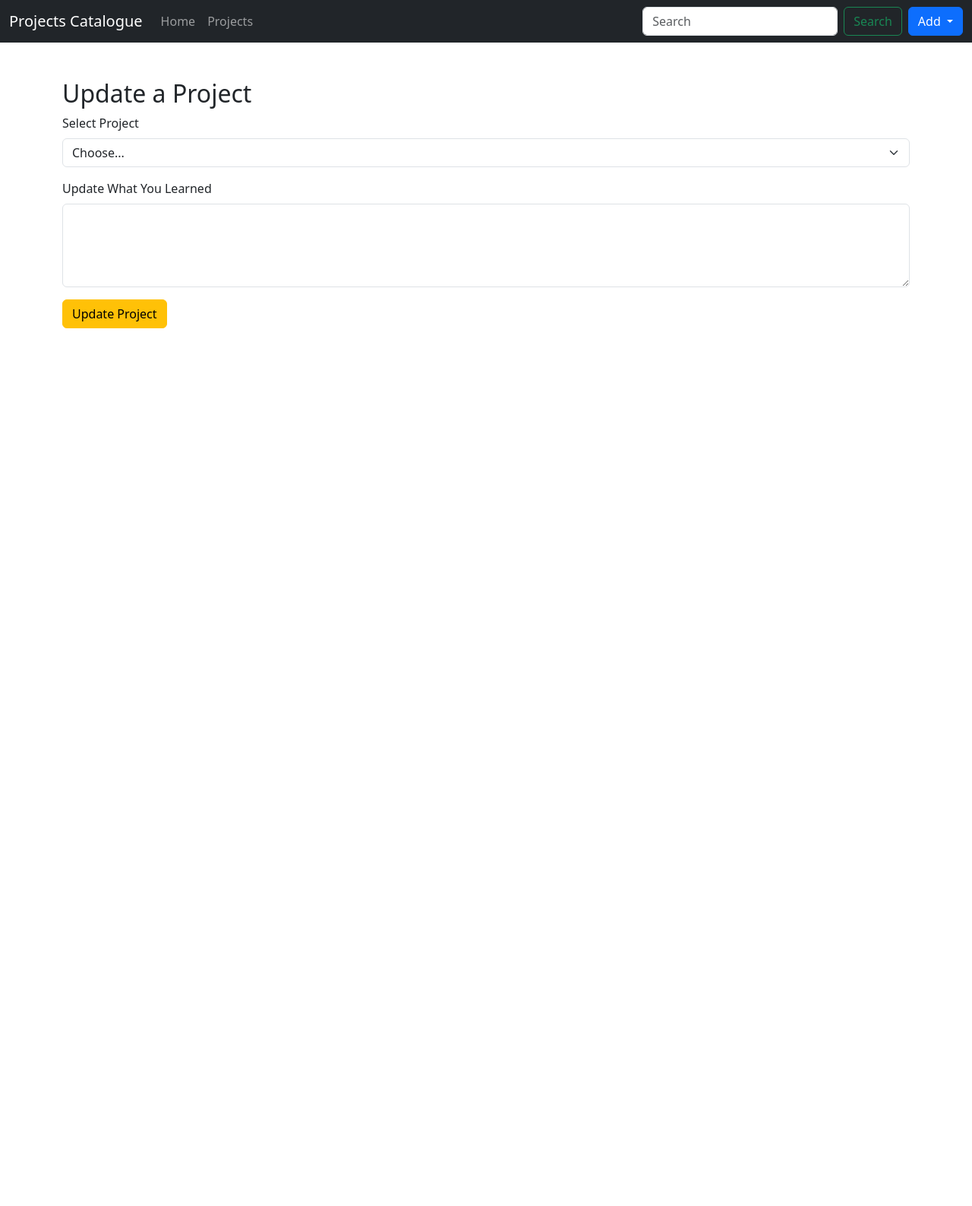
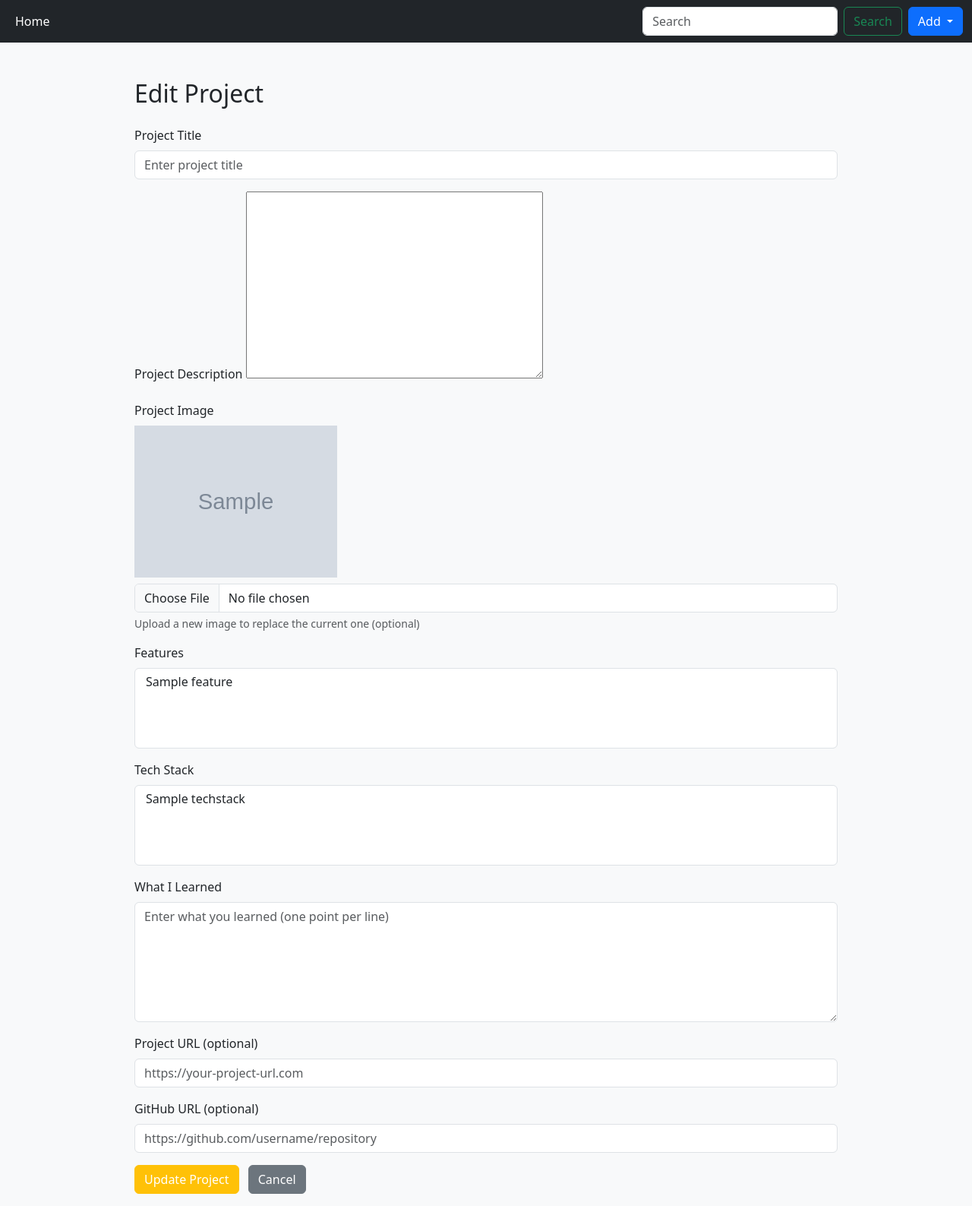
Before and after one commit to shaymk1/projects-catalogue, a Django app: template app/templates/edit.html in a window 1280 px wide. Shown: the whole page at 76% size. Before the commit the page ends 432 px from the top, so only its background shows below. Run offline with Django 5.2, Linux system fonts and the light colour scheme; tables that the repository leaves empty hold one stand-in row (values such as "Sample post"); the template is opened without the code that fills it: values that come from a table or form of the project are taken from there, most other values are stand-ins (such as "Sample title", 1, 10 or a date in 2020); grey boxes marked "Sample" are stand-in pictures; one stand-in notice (Sample message) is shown; data that the repository does not hold is empty; some libraries are stand-ins or nearby versions.

Commit message:
added update/edit views and pages, and pagination to the blog views

```diff
--- a/app/forms.py
+++ b/app/forms.py
@@ -82,6 +82,11 @@ class BlogForm(forms.ModelForm):
                 "placeholder": "https://github.com/username/repository",
             }
         )
+        # Pre-populate learnings field with current learnings (one per line)
+        if self.instance.pk:
+            self.fields["learnings"].initial = "\n".join(
+                learning.description for learning in self.instance.learnings.all()
+            )
 
     def save(self, commit=True):
         instance = super().save(commit=False)
--- a/app/templates/base.html
+++ b/app/templates/base.html
@@ -129,5 +129,17 @@
 		<script src="https://cdn.jsdelivr.net/npm/bootstrap@5.3.0/dist/js/bootstrap.bundle.min.js"></script>
 		<script src="https://code.jquery.com/jquery-3.7.1.min.js"></script>
 		<script src="https://cdn.jsdelivr.net/npm/select2@4.1.0-rc.0/dist/js/select2.min.js"></script>
+		<script>
+			// Fade out all alert messages after 3 seconds
+			setTimeout(function () {
+				var alerts = document.querySelectorAll('.alert');
+				alerts.forEach(function (alert) {
+					alert.classList.add('fade');
+					setTimeout(function () {
+						alert.style.display = 'none';
+					}, 500);
+				});
+			}, 3000);
+		</script>
 	</body>
 </html>
--- a/app/templates/edit.html
+++ b/app/templates/edit.html
@@ -1,64 +1,91 @@
-<!DOCTYPE html>
-<html lang="en">
-<head>
-    <meta charset="UTF-8">
-    <meta name="viewport" content="width=device-width, initial-scale=1.0">
-    <title>Update Project - Projects Catalogue</title>
-    <link href="https://cdn.jsdelivr.net/npm/bootstrap@5.3.0/dist/css/bootstrap.min.css" rel="stylesheet">
-    <link rel="stylesheet" href="static/css/style.css">
-</head>
-<body>
-    <!-- ...existing navbar code... -->
-    <nav class="navbar navbar-expand-lg navbar-dark bg-dark">
-        <div class="container-fluid">
-            <a class="navbar-brand" href="index.html">Projects Catalogue</a>
-            <button class="navbar-toggler" type="button" data-bs-toggle="collapse" data-bs-target="#navbarNav" aria-controls="navbarNav" aria-expanded="false" aria-label="Toggle navigation">
-                <span class="navbar-toggler-icon"></span>
-            </button>
-            <div class="collapse navbar-collapse" id="navbarNav">
-                <ul class="navbar-nav me-auto mb-2 mb-lg-0">
-                    <li class="nav-item">
-                        <a class="nav-link" href="index.html">Home</a>
-                    </li>
-                    <li class="nav-item">
-                        <a class="nav-link" href="projects.html">Projects</a>
-                    </li>
-                </ul>
-                <form class="d-flex me-2" role="search">
-                    <input class="form-control me-2" type="search" placeholder="Search" aria-label="Search">
-                    <button class="btn btn-outline-success" type="submit">Search</button>
+
+    {% extends "base.html" %}
+    {% load static %}
+    {% block content %}
+    <body>
+    <div class="container mt-5">
+        <div class="row justify-content-center">
+            <div class="col-md-10">
+                <h2 class="mb-4">Edit Project</h2>
+                <form method="post" enctype="multipart/form-data">
+                    {% csrf_token %}
+                    {{ form.non_field_errors }}
+
+                    <div class="mb-3">
+                        <label for="{{ form.title.id_for_label }}" class="form-label">Project Title</label>
+                        {{ form.title }}
+                        {% if form.title.help_text %}<div class="form-text">{{ form.title.help_text }}</div>{% endif %}
+                        {{ form.title.errors }}
+                    </div>
+
+                    <div class="mb-3">
+                        <label for="{{ form.content.id_for_label }}" class="form-label">Project Description</label>
+                        {{ form.content }}
+                        {% if form.content.help_text %}<div class="form-text">{{ form.content.help_text }}</div>{% endif %}
+                        {{ form.content.errors }}
+                    </div>
+
+                    <div class="mb-3">
+                        <label for="{{ form.image.id_for_label }}" class="form-label">Project Image</label>
+                        {% if blog and blog.image %}
+                            <div class="mb-2">
+                                <img src="{{ blog.image.url }}" alt="Current Image" style="max-height: 200px; object-fit: cover;">
+                            </div>
+                        {% endif %}
+                        {{ form.image }}
+                        <div class="form-text">Upload a new image to replace the current one (optional)</div>
+                        {{ form.image.errors }}
+                    </div>
+
+                    <div class="mb-3">
+                        <label for="{{ form.features.id_for_label }}" class="form-label">Features</label>
+                        {{ form.features }}
+                        {{ form.features.errors }}
+                    </div>
+
+                    <div class="mb-3">
+                        <label for="{{ form.tech_stack.id_for_label }}" class="form-label">Tech Stack</label>
+                        {{ form.tech_stack }}
+                        {{ form.tech_stack.errors }}
+                    </div>
+
+                    <div class="mb-3">
+                        <label for="{{ form.learnings.id_for_label }}" class="form-label">What I Learned</label>
+                        {{ form.learnings }}
+                        {{ form.learnings.errors }}
+                    </div>
+
+                    <div class="mb-3">
+                        <label for="{{ form.project_url.id_for_label }}" class="form-label">Project URL (optional)</label>
+                        {{ form.project_url }}
+                        {{ form.project_url.errors }}
+                    </div>
+
+                    <div class="mb-3">
+                        <label for="{{ form.github_url.id_for_label }}" class="form-label">GitHub URL (optional)</label>
+                        {{ form.github_url }}
+                        {{ form.github_url.errors }}
+                    </div>
+
+                    <div class="mb-3">
+                        <button type="submit" class="btn btn-warning text-white">Update Project</button>
+                        <a href="{% url 'home'  %}" class="btn btn-secondary ms-2">Cancel</a>
+                    </div>
                 </form>
-                <div class="btn-group">
-                    <button type="button" class="btn btn-primary dropdown-toggle" data-bs-toggle="dropdown" aria-expanded="false">
-                        Add
-                    </button>
-                    <ul class="dropdown-menu dropdown-menu-end">
-                        <li><a class="dropdown-item" href="add.html">Add Project</a></li>
-                        <li><a class="dropdown-item active" aria-current="page" href="update.html">Update Project</a></li>
-                        <li><a class="dropdown-item" href="delete.html">Delete Project</a></li>
-                    </ul>
+                {% if messages %}
+                <div class="mt-3">
+                    {% for message in messages %}
+                    <div class="alert alert-{{ message.tags }} alert-dismissible fade show" role="alert">
+                        {{ message }}
+                        <button type="button" class="btn-close" data-bs-dismiss="alert" aria-label="Close"></button>
+                    </div>
+                    {% endfor %}
                 </div>
+                {% endif %}
             </div>
         </div>
-    </nav>
-    <div class="container mt-5">
-        <h2>Update a Project</h2>
-        <form>
-            <div class="mb-3">
-                <label for="projectSelect" class="form-label">Select Project</label>
-                <select class="form-select" id="projectSelect" required>
-                    <option selected disabled value="">Choose...</option>
-                    <option>Project 1</option>
-                    <option>Project 2</option>
-                </select>
-            </div>
-            <div class="mb-3">
-                <label for="updateDescription" class="form-label">Update What You Learned</label>
-                <textarea class="form-control" id="updateDescription" rows="4" required></textarea>
-            </div>
-            <button type="submit" class="btn btn-warning">Update Project</button>
-        </form>
     </div>
+    {% endblock %}
     <script src="https://cdn.jsdelivr.net/npm/bootstrap@5.3.0/dist/js/bootstrap.bundle.min.js"></script>
 </body>
 </html>
```
Also changed, not shown: app/templates/detailed.html (+17 -17 lines), app/views.py (+12 -10 lines), media/media/me-aunty-centurion-2.jpg (added), media/media/me-aunty-centurion-medals_1xNANGf.jpg (added).
